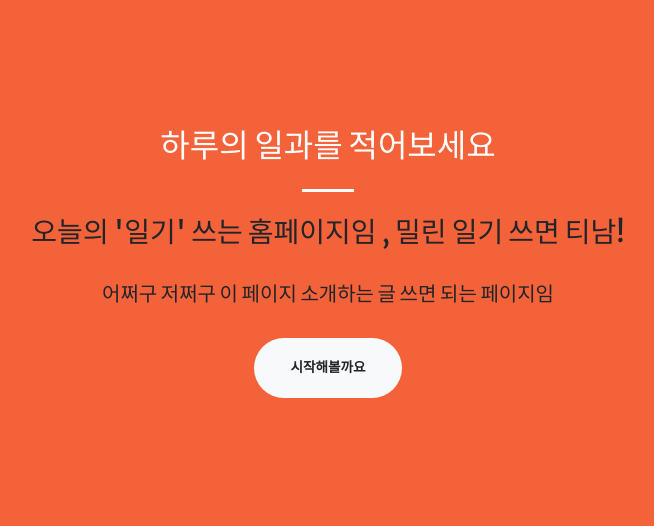
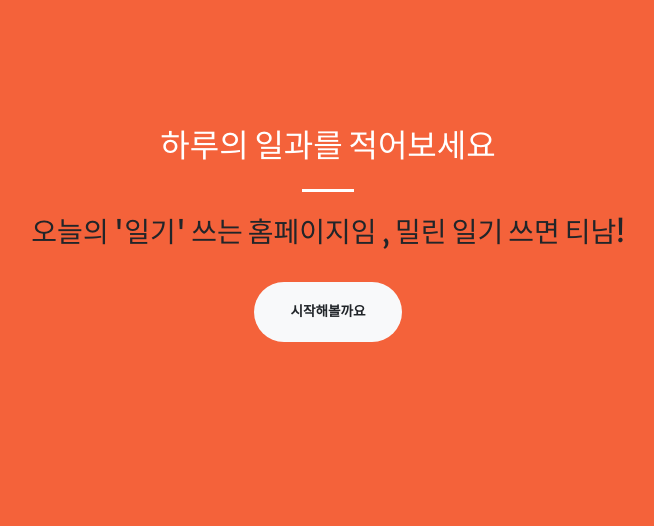
Before and after one commit to ChanHoHan/diary, a Django app: template diary_app_user/templates/introduce.html in a window 1280 px wide. Shown: the part 801-1327 px from the top of the page, without its empty margins (312-966 px from the left). After the commit the page ends 1143 px from the top, so only its background shows below. Run offline with Django 3.2, Linux system fonts and the light colour scheme; the template is opened without the code that fills it, so the values that code supplies are empty; some libraries are stand-ins or nearby versions.

Commit message:
introduce 수정

```diff
--- a/diary_app_user/templates/introduce.html
+++ b/diary_app_user/templates/introduce.html
@@ -56,7 +56,6 @@
           <hr class="divider light my-4">
           <p class="text-white-50 mb-4">
 <h3>오늘의 '일기' 쓰는 홈페이지임 , 밀린 일기 쓰면 티남!</h3> <br>
-<h5>어쩌구 저쩌구 이 페이지 소개하는 글 쓰면 되는 페이지임</h5> <br>
           <a class="btn btn-light btn-xl js-scroll-trigger" href="{% url 'contents' %}">시작해볼까요</a>
         </div>
       </div>
```
